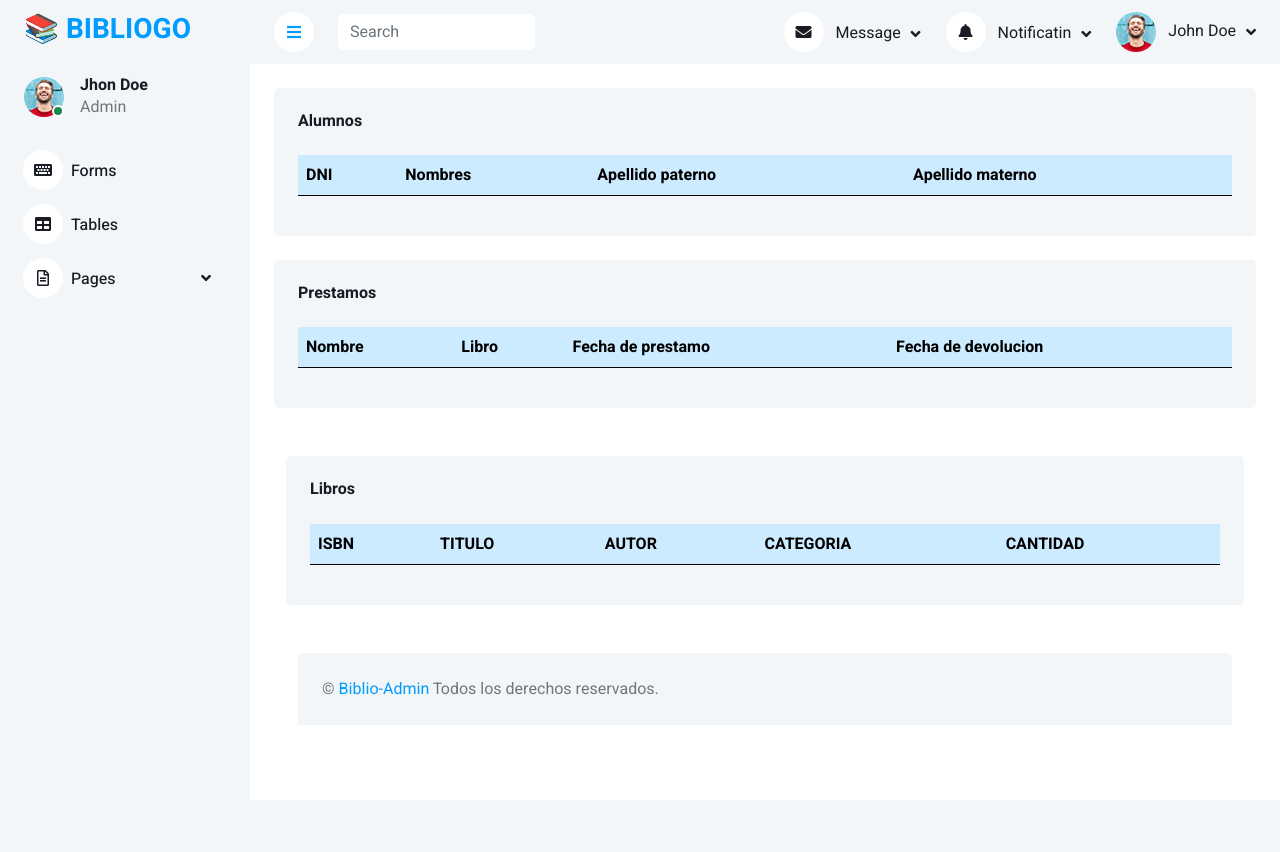
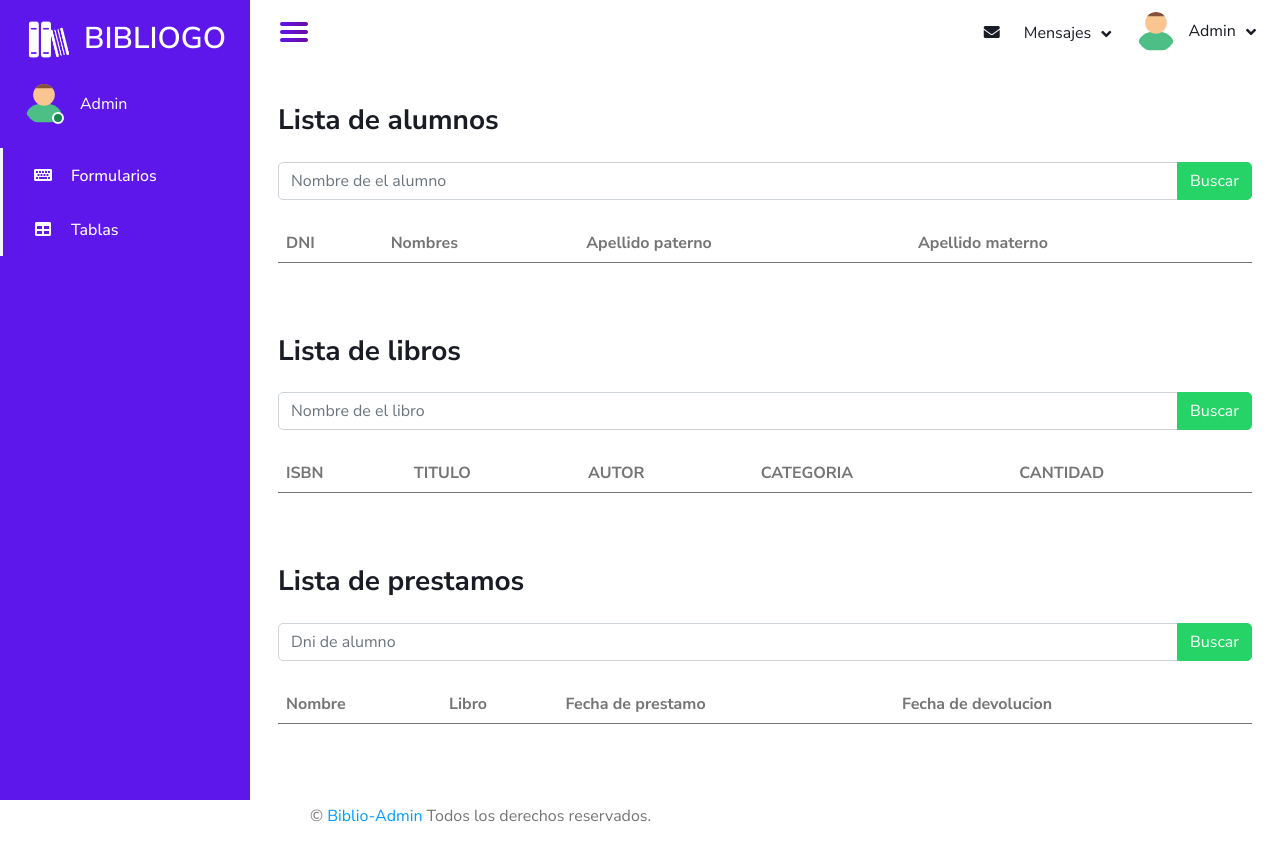
Before and after one commit to BastleyNait/Biblioteca, a Django app: template bibliogo/templates/table.html in a window 1280 px wide. Before the commit the page ends 695 px from the top, so only its background shows below. Run offline with Django 5.2, Linux system fonts and the light colour scheme; the template is opened without the code that fills it, so the values that code supplies are empty; some libraries are stand-ins or nearby versions.

Commit message:
best table view, search in table

```diff
--- a/bibliogo/static/css/style.css
+++ b/bibliogo/static/css/style.css
@@ -120,11 +120,70 @@
     }
 }
 
+body {
+    background-color: rgb(255, 255, 255);
+    font-family: 'Nunito sans', sans-serif;
+}
+
+.login-container {
+    max-width: 400px;
+    margin: 100px auto;
+}
+
+.card-header {
+    background-color: #5e17eb;
+    color: white;
+}
+
+.title {
+    text-align: center;
+    padding: 10px;
+    color: white;
+}
+
+.logo-img {
+    width: 50px;
+    height: 50px;
+    margin-right: 10px;
+}
+
+.btn-primary {
+    background-color: #25d366;
+    color: white;
+    border-color: #25d366;
+}
+
+.btn-primary:hover {
+    background-color: #5e17eb;
+}
+
+.title {
+    font-family:  "Kanit", sans-serif;
+    font-weight: 500;
+    font-style: normal;
+    color:rgb(0, 0, 0)
+}
+
+.logo-title {
+    font-weight: 600;
+    font-size: 30px;
+    font-style: normal;
+    color:white
+}
+
+.sidebar-custom {
+    background-color: #5e17eb;
+    color: white;
+}
+
+.bg-light {
+    background-color: #ffffff !important;
+}
 
 /*** Navbar ***/
 .sidebar .navbar .navbar-nav .nav-link {
     padding: 7px 20px;
-    color: var(--dark);
+    color: white;
     font-weight: 500;
     border-left: 3px solid var(--light);
     border-radius: 0 30px 30px 0;
@@ -133,7 +192,7 @@
 
 .sidebar .navbar .navbar-nav .nav-link:hover,
 .sidebar .navbar .navbar-nav .nav-link.active {
-    color: var(--primary);
+    color: #5e17eb;
     background: #FFFFFF;
     border-color: var(--primary);
 }
@@ -144,7 +203,7 @@
     display: inline-flex;
     align-items: center;
     justify-content: center;
-    background: #FFFFFF;
+    background: #5e17eb;
     border-radius: 40px;
 }
 
@@ -182,7 +241,7 @@
 
 .content .navbar .navbar-nav .nav-link:hover,
 .content .navbar .navbar-nav .nav-link.active {
-    color: var(--primary);
+    color: #5e17eb;
 }
 
 .content .navbar .sidebar-toggler,
--- a/bibliogo/static/js/index.js
+++ b/bibliogo/static/js/index.js
@@ -230,9 +230,9 @@ document.getElementById("alumnoForm").addEventListener("submit", function (event
         return;
       }
       else if (
-        data.data.nombres === alumnoData.nombres &&
-        data.data.apellido_paterno === alumnoData.apellidoPat &&
-        data.data.apellido_materno === alumnoData.apellidoMat
+        data.data.nombres === alumnoData.nombres.toUpperCase().trim() &&
+        data.data.apellido_paterno === alumnoData.apellidoPat.toUpperCase().trim() &&
+        data.data.apellido_materno === alumnoData.apellidoMat.toUpperCase().trim()
       ) {
         fetch("http://127.0.0.1:5000/alumnos/", {
           method: "POST",
--- a/bibliogo/templates/layouts/base.html
+++ b/bibliogo/templates/layouts/base.html
@@ -1,6 +1,6 @@
 {% load static %}
 
-
+{% csrf_token %}
 <!DOCTYPE html>
 <html lang="en">
 
@@ -18,7 +18,12 @@
     <link rel="preconnect" href="https://fonts.googleapis.com">
     <link rel="preconnect" href="https://fonts.gstatic.com" crossorigin>
     <link href="https://fonts.googleapis.com/css2?family=Heebo:wght@400;500;600;700&display=swap" rel="stylesheet">
-
+    <link
+        href="https://fonts.googleapis.com/css2?family=Nunito+Sans:ital,opsz,wght@0,6..12,200..1000;1,6..12,200..1000&display=swap"
+        rel="stylesheet">
+    <link
+        href="https://fonts.googleapis.com/css2?family=Kanit:ital,wght@0,100;0,200;0,300;0,400;0,500;0,600;0,700;0,800;0,900;1,100;1,200;1,300;1,400;1,500;1,600;1,700;1,800;1,900&display=swap"
+        rel="stylesheet">
     <!-- Icon Font Stylesheet -->
     <link href="https://cdnjs.cloudflare.com/ajax/libs/font-awesome/5.10.0/css/all.min.css" rel="stylesheet">
     <link href="https://cdn.jsdelivr.net/npm/bootstrap-icons@1.4.1/font/bootstrap-icons.css" rel="stylesheet">
@@ -37,7 +42,8 @@
 <body>
     <div class="container-xxl position-relative bg-white d-flex p-0">
         <!-- Spinner Start -->
-        <div id="spinner" class="show bg-white position-fixed translate-middle w-100 vh-100 top-50 start-50 d-flex align-items-center justify-content-center">
+        <div id="spinner"
+            class="show bg-white position-fixed translate-middle w-100 vh-100 top-50 start-50 d-flex align-items-center justify-content-center">
             <div class="spinner-border text-primary" style="width: 3rem; height: 3rem;" role="status">
                 <span class="sr-only">Loading...</span>
             </div>
@@ -46,34 +52,28 @@
 
 
         <!-- Sidebar Start -->
-        <div class="sidebar pe-4 pb-3">
-            <nav class="navbar bg-light navbar-light">
-                <a href="table.html" class="navbar-brand mx-4 mb-3">
-                    <h3 class="text-primary">📚 BIBLIOGO</h3>
+        <div class="sidebar pe-4 pb-3 sidebar-custom">
+            <nav class="navbar navbar-light">
+                <a href="table.html" class="navbar-brand mx-4 mb-3 d-flex align-items-center ">
+                    <img src="{% static 'img/logoWhite.png' %}" alt="BIBLIOGO" class="logo-img">
+                    <span class="logo-title">BIBLIOGO</span>
                 </a>
                 <div class="d-flex align-items-center ms-4 mb-4">
                     <div class="position-relative">
-                        <img class="rounded-circle" src="img/user.jpg" alt="" style="width: 40px; height: 40px;">
-                        <div class="bg-success rounded-circle border border-2 border-white position-absolute end-0 bottom-0 p-1"></div>
+                        <img class="rounded-circle" src="{% static 'icons/user.svg' %}" alt=""
+                            style="width: 40px; height: 40px;">
+                        <div
+                            class="bg-success rounded-circle border border-2 border-white position-absolute end-0 bottom-0 p-1">
+                        </div>
                     </div>
                     <div class="ms-3">
-                        <h6 class="mb-0">Jhon Doe</h6>
                         <span>Admin</span>
                     </div>
                 </div>
                 <div class="navbar-nav w-100">
 
-                    <a href="/form" class="nav-item nav-link"><i class="fa fa-keyboard me-2"></i>Forms</a>
-                    <a href="/table" class="nav-item nav-link"><i class="fa fa-table me-2"></i>Tables</a>
-                    <div class="nav-item dropdown">
-                        <a href="#" class="nav-link dropdown-toggle" data-bs-toggle="dropdown"><i class="far fa-file-alt me-2"></i>Pages</a>
-                        <div class="dropdown-menu bg-transparent border-0">
-                            <a href="signin.html" class="dropdown-item">Sign In</a>
-                            <a href="signup.html" class="dropdown-item">Sign Up</a>
-                            <a href="404.html" class="dropdown-item">404 Error</a>
-                            <a href="blank.html" class="dropdown-item">Blank Page</a>
-                        </div>
-                    </div>
+                    <a href="/form" class="nav-item nav-link"><i class="fa fa-keyboard me-2"></i>Formularios</a>
+                    <a href="/table" class="nav-item nav-link"><i class="fa fa-table me-2"></i>Tablas</a>
                 </div>
             </nav>
         </div>
@@ -84,25 +84,20 @@
         <div class="content">
             <!-- Navbar Start -->
             <nav class="navbar navbar-expand bg-light navbar-light sticky-top px-4 py-0">
-                <a href="index.html" class="navbar-brand d-flex d-lg-none me-4">
-                    <h2 class="text-primary mb-0"><i class="fa fa-hashtag"></i></h2>
+                <a href="#" class="sidebar-toggler flex-shrink-0 ">
+                    <img src="{% static 'icons/menu.png' %}" alt="">
                 </a>
-                <a href="#" class="sidebar-toggler flex-shrink-0">
-                    <i class="fa fa-bars"></i>
-                </a>
-                <form class="d-none d-md-flex ms-4">
-                    <input class="form-control border-0" type="search" placeholder="Search">
-                </form>
                 <div class="navbar-nav align-items-center ms-auto">
                     <div class="nav-item dropdown">
                         <a href="#" class="nav-link dropdown-toggle" data-bs-toggle="dropdown">
                             <i class="fa fa-envelope me-lg-2"></i>
-                            <span class="d-none d-lg-inline-flex">Message</span>
+                            <span class="d-none d-lg-inline-flex">Mensajes</span>
                         </a>
                         <div class="dropdown-menu dropdown-menu-end bg-light border-0 rounded-0 rounded-bottom m-0">
                             <a href="#" class="dropdown-item">
                                 <div class="d-flex align-items-center">
-                                    <img class="rounded-circle" src="{% static 'img/user.jpg' %} " alt="" style="width: 40px; height: 40px;">
+                                    <img class="rounded-circle" src="{% static 'icons/user.svg' %}" alt=""
+                                        style="width: 40px; height: 40px;">
                                     <div class="ms-2">
                                         <h6 class="fw-normal mb-0">Jhon send you a message</h6>
                                         <small>15 minutes ago</small>
@@ -112,7 +107,8 @@
                             <hr class="dropdown-divider">
                             <a href="#" class="dropdown-item">
                                 <div class="d-flex align-items-center">
-                                    <img class="rounded-circle" src="{% static 'img/user.jpg' %} " alt="" style="width: 40px; height: 40px;">
+                                    <img class="rounded-circle" src="{% static 'icons/user.svg' %} " alt=""
+                                        style="width: 40px; height: 40px;">
                                     <div class="ms-2">
                                         <h6 class="fw-normal mb-0">Jhon send you a message</h6>
                                         <small>15 minutes ago</small>
@@ -122,7 +118,8 @@
                             <hr class="dropdown-divider">
                             <a href="#" class="dropdown-item">
                                 <div class="d-flex align-items-center">
-                                    <img class="rounded-circle" src="{% static 'img/user.jpg' %} " alt="" style="width: 40px; height: 40px;">
+                                    <img class="rounded-circle" src="{% static 'icons/user.svg' %}" alt=""
+                                        style="width: 40px; height: 40px;">
                                     <div class="ms-2">
                                         <h6 class="fw-normal mb-0">Jhon send you a message</h6>
                                         <small>15 minutes ago</small>
@@ -133,47 +130,25 @@
                             <a href="#" class="dropdown-item text-center">See all message</a>
                         </div>
                     </div>
+
                     <div class="nav-item dropdown">
                         <a href="#" class="nav-link dropdown-toggle" data-bs-toggle="dropdown">
-                            <i class="fa fa-bell me-lg-2"></i>
-                            <span class="d-none d-lg-inline-flex">Notificatin</span>
-                        </a>
-                        <div class="dropdown-menu dropdown-menu-end bg-light border-0 rounded-0 rounded-bottom m-0">
-                            <a href="#" class="dropdown-item">
-                                <h6 class="fw-normal mb-0">Profile updated</h6>
-                                <small>15 minutes ago</small>
-                            </a>
-                            <hr class="dropdown-divider">
-                            <a href="#" class="dropdown-item">
-                                <h6 class="fw-normal mb-0">New user added</h6>
-                                <small>15 minutes ago</small>
-                            </a>
-                            <hr class="dropdown-divider">
-                            <a href="#" class="dropdown-item">
-                                <h6 class="fw-normal mb-0">Password changed</h6>
-                                <small>15 minutes ago</small>
-                            </a>
-                            <hr class="dropdown-divider">
-                            <a href="#" class="dropdown-item text-center">See all notifications</a>
-                        </div>
-                    </div>
-                    <div class="nav-item dropdown">
-                        <a href="#" class="nav-link dropdown-toggle" data-bs-toggle="dropdown">
-                            <img class="rounded-circle me-lg-2" src="{% static 'img/user.jpg' %} " alt="" style="width: 40px; height: 40px;">
-                            <span class="d-none d-lg-inline-flex">John Doe</span>
+                            <img class="rounded-circle me-lg-2" src="{% static 'icons/user.svg' %} " alt=""
+                                style="width: 40px; height: 40px;">
+                            <span class="d-none d-lg-inline-flex">Admin</span>
                         </a>
                         <div class="dropdown-menu dropdown-menu-end bg-light border-0 rounded-0 rounded-bottom m-0">
                             <a href="#" class="dropdown-item">My Profile</a>
                             <a href="#" class="dropdown-item">Settings</a>
-                            <a href="#" class="dropdown-item">Log Out</a>
+                            <a href="{% url 'logout' %}" class="dropdown-item">Log Out</a>
                         </div>
                     </div>
                 </div>
             </nav>
             <!-- Navbar End -->
-             {% block content %}
+            {% block content %}
 
-             {% endblock %}
+            {% endblock %}
 
             <!-- Footer Start -->
             <div class="container-fluid pt-4 px-4">
@@ -181,7 +156,7 @@
                     <div class="row">
                         <div class="col-12 col-sm-6 text-center text-sm-start">
                             &copy; <a href="#">Biblio-Admin </a> Todos los derechos reservados.
-                          </div>
+                        </div>
                     </div>
                 </div>
             </div>
--- a/bibliogo/templates/table.html
+++ b/bibliogo/templates/table.html
@@ -3,16 +3,23 @@
 
 {% block content %}
 
-
 <!-- Table Start -->
- <div class="container-fluid pt-4 px-4">
-    <div class="row g-4">
-      <div class="col-12">
-        <div class="bg-light rounded h-100 p-4">
-          <h6 class="mb-4">Alumnos</h6>
-          <table class="table table-striped table-hover" class="table-responsive" >
+<div class="container-sm">
+  <div class="row g-4 ">
+    <div class="col-12 mt-5">
+      <div class="">
+        <div class="card-body">
+          <h3 class="card-title mb-4">Lista de alumnos</h3>
+          <form id="searchForm" class="mb-4">
+            <div class="input-group">
+              <input type="text" id="granjaInput" class="form-control" placeholder="Nombre de el alumno" required>
+              <button type="submit" class="btn btn-primary">Buscar</button>
+            </div>
+          </form>
+          <div class="table-responsive">
+            <table class="table table-striped table-hover">
               <thead>
-              <tr class="table-primary">
+                <tr class="table">
                   <th scope="col">DNI</th>
                   <th scope="col">Nombres</th>
                   <th scope="col">Apellido paterno</th>
@@ -20,38 +27,26 @@
                 </tr>
               </thead>
               <tbody id="alumnosContenedor">
-
               </tbody>
             </table>
           </div>
         </div>
-      <div class="col-12">
-        <div class="bg-light rounded h-100 p-4">
-          <h6 class="mb-4">Prestamos</h6>
-          <table class="table table-striped table-hover" class="table-responsive" >
-            <thead>
-              <tr class="table-primary">
-                <th scope="col">Nombre</th>
-                <th scope="col">Libro</th>
-                <th scope="col">Fecha de prestamo</th>
-                <th scope="col">Fecha de devolucion</th>
-              </tr>
-            </thead>
-            <tbody id="prestamosContenedor">
-
-            </tbody>
-          </table>
       </div>
     </div>
-
-      <div class="container-fluid pt-4 px-4">
-        <div class="row g-4">
     <div class="col-12">
-            <div class="bg-light rounded h-100 p-4">
-              <h6 class="mb-4">Libros</h6>
-              <table class="table table-striped table-hover" class="table-responsive" >
+      <div class="">
+        <div class="card-body">
+          <h3 class="card-title mb-4">Lista de libros</h3>
+          <form id="searchForm" class="mb-4">
+            <div class="input-group">
+              <input type="text" id="granjaInput" class="form-control" placeholder="Nombre de el libro" required="">
+              <button type="submit" class="btn btn-primary">Buscar</button>
+            </div>
+          </form>
+          <div class="table-responsive">
+            <table class="table table-striped table-hover">
               <thead>
-                  <tr class="table-primary">
+                <tr class="table">
                   <th scope="col">ISBN</th>
                   <th scope="col">TITULO</th>
                   <th scope="col">AUTOR</th>
@@ -60,13 +55,40 @@
                 </tr>
               </thead>
               <tbody id="librosContenedor">
-
               </tbody>
             </table>
           </div>
         </div>
-
-
+      </div>
+    </div>
+    <div class="col-12">
+      <div class="">
+        <div class="card-body">
+          <h3 class="card-title mb-4">Lista de prestamos</h3>
+          <form id="searchForm" class="mb-4">
+            <div class="input-group">
+              <input type="text" id="granjaInput" class="form-control" placeholder="Dni de alumno" required="">
+              <button type="submit" class="btn btn-primary">Buscar</button>
+            </div>
+          </form>
+          <div class="table-responsive">
+            <table class="table table-striped table-hover">
+              <thead>
+                <tr class="table">
+                  <th scope="col">Nombre</th>
+                  <th scope="col">Libro</th>
+                  <th scope="col">Fecha de prestamo</th>
+                  <th scope="col">Fecha de devolucion</th>
+                </tr>
+              </thead>
+              <tbody id="prestamosContenedor">
+              </tbody>
+            </table>
+          </div>
+        </div>
+      </div>
+    </div>
+  </div>
   <!-- Table End -->
 
   {% endblock %}
```
Also changed, not shown: bibliogo/templates/login.html (+7 -21 lines), bibliogo/views.py (+4 -4 lines), bibliogo/static/icons/menu.png (added), bibliogo/static/icons/user.svg (added), bibliogo/static/img/logo.png (added), bibliogo/static/img/logoWhite.png (added), bibliogo/static/img/testimonial-1.jpg (deleted), bibliogo/static/img/testimonial-2.jpg (deleted), db.sqlite3. Lines whose indentation alone changed are shown as unchanged.
